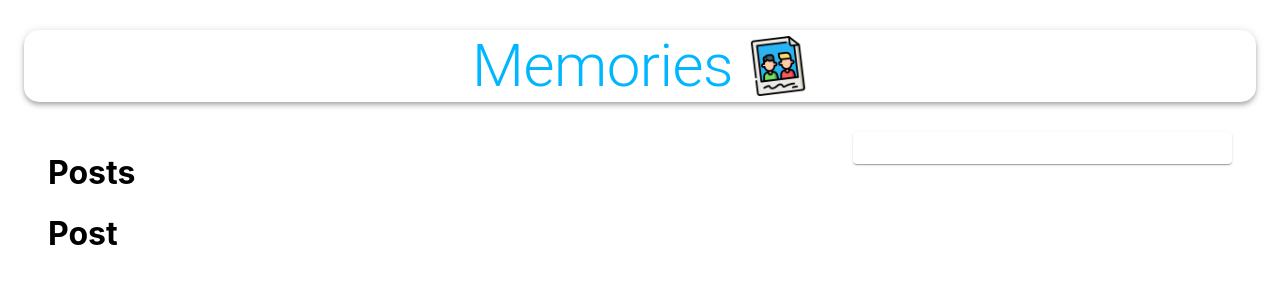
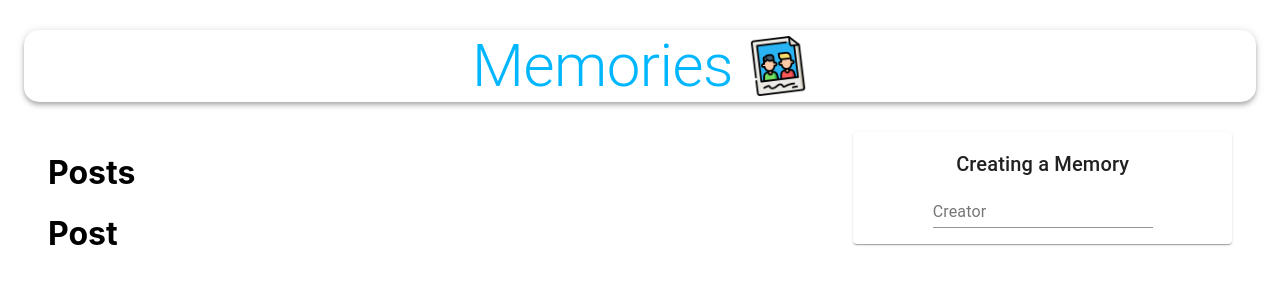
Before and after one commit to Arvind-Kumar-Mahato/Memories-app, a React (Create React App) app in the folder client/: page / in a window 1280 px wide. Shown: the top 300 px of the page. Built offline with nearby package versions, Linux system fonts and the light colour scheme; no server answers.

Commit message:
working on form component

```diff
--- a/client/src/Components/Forms/Form.jsx
+++ b/client/src/Components/Forms/Form.jsx
@@ -1,7 +1,9 @@
-import React from 'react'
+import React,{useState} from 'react'
 import useStyles from "./styles";
 import { TextField, Button, Typography, Paper } from '@material-ui/core';
 const Form = () => {
+
+  const [postData, setPostData] = useState({creator: "", title:"", message:"", tags:"", selectedFile:"" })
    const classes = useStyles();
 
    const handlesubmit=()=>{
@@ -10,8 +12,16 @@ const Form = () => {
   return (
     <Paper className={classes.paper}>
      <form autoComplete='off' noValidate className={classes.form} onSubmit={handlesubmit}>
+     <Typography variant='h6'>
+      Creating a Memory
+     </Typography>
+     <TextField name = "creator"
+      varient = "outlined"
+      label = "Creator"
+      value={postData.creator}
+      onChange = {(e)=>setPostData({...postData, creator:e.target.value})}
 
-
+     />
      </form>
     </Paper>
   )
```
